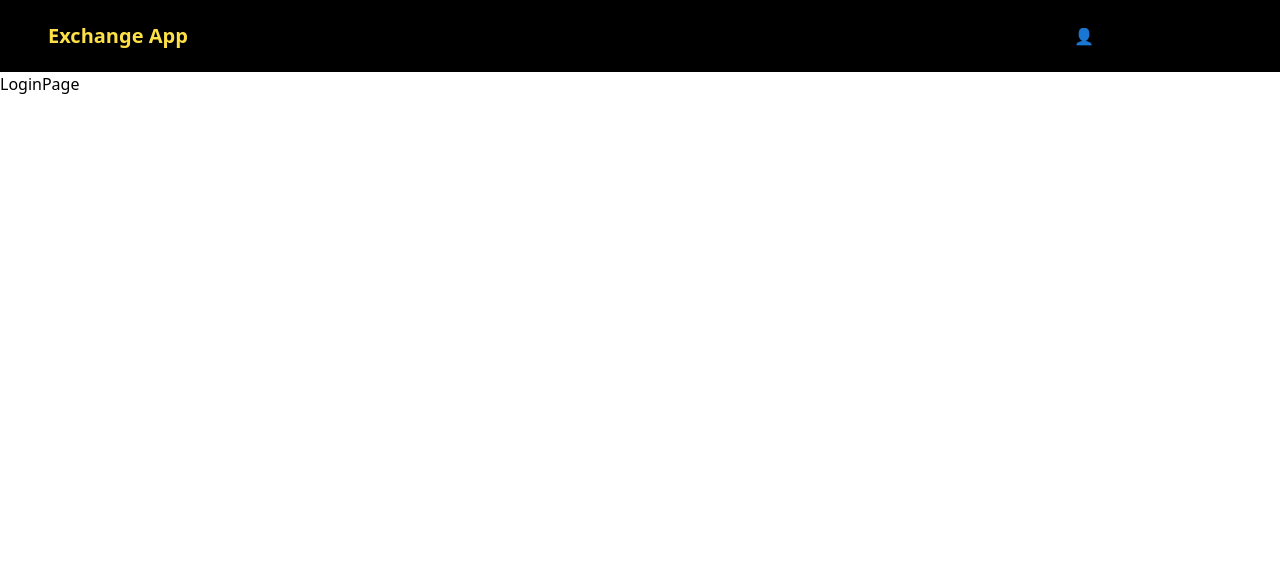
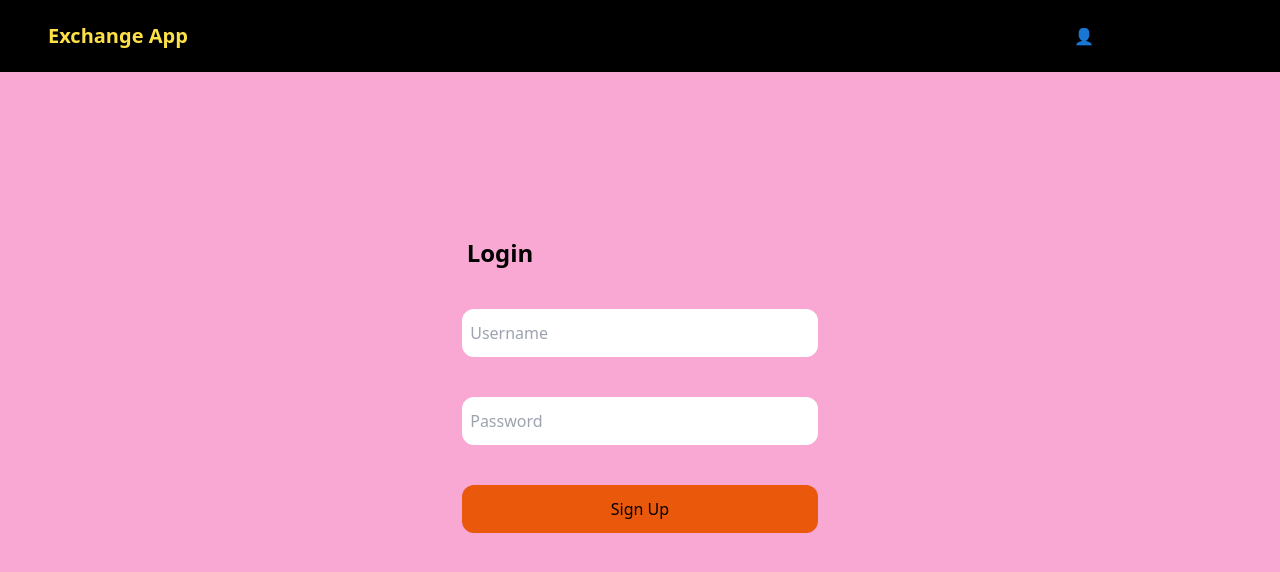
Before and after one commit to zahraRostami1999/crypto, a React (Vite) app in the folder crypto/: page /login in a window 1280 px wide. Shown: the top 572 px of the page. Built offline with nearby package versions, Linux system fonts and the light colour scheme.

Commit message:
Create LoginPage

```diff
--- a/crypto/src/pages/LoginPage.jsx
+++ b/crypto/src/pages/LoginPage.jsx
@@ -1,9 +1,56 @@
+import { useState } from "react";
+import { verifyUser } from "../utils/api/api";
+import { useNavigate } from "react-router-dom";
+
 const LoginPage = () => {
+    const [username, setUsername] = useState('');
+    const [password, setPassword] = useState('');
+    const navigate = useNavigate();
+    const verifyNewUser = async () => {
+        const userInfo = {
+            username: username,
+            password: password
+        };
+
+        try {
+            const verify = await verifyUser(userInfo);
+            if (verify) {
+                navigate('/');
+            } else {
+                navigate('/login');
+            }
+        } catch (error) {
+            console.error('Error verifying user:', error);
+        }
+    };
+
     return (
-        <>
-            <div>LoginPage</div>
-        </>
+        <div className='bg-pink-300 h-screen flex justify-center items-center font-sans'>
+            <div className='md:w-2/3 lg:w-1/3 bg bg-black-opacity-5 lg:h-2/3 rounded sm:w-5/6 sm:h-5/6 md:h-5/6'>
+                <h1 className="font-semibold text-2xl mx-10 my-8">Login</h1>
+                <div className="rounded mt-10">
+                    <input
+                        onChange={(e) => setUsername(e.target.value)}
+                        className="rounded-xl px-2 h-12 border-none text-base required block w-5/6 my-10 mx-auto"
+                        type='text'
+                        placeholder='Username'
+                    />
+                    <input
+                        onChange={(e) => setPassword(e.target.value)}
+                        className="rounded-xl px-2 h-12 border-none text-base required block w-5/6 my-10 mx-auto"
+                        type='password'
+                        placeholder='Password'
+                    />
+                    <button
+                        onClick={verifyNewUser}
+                        className="bg-orange-600 rounded-xl block w-5/6 h-12 my-10 mx-auto"
+                    >
+                        Sign Up
+                    </button>
+                </div>
+            </div>
+        </div>
     );
-}
+};
 
 export default LoginPage;
```
